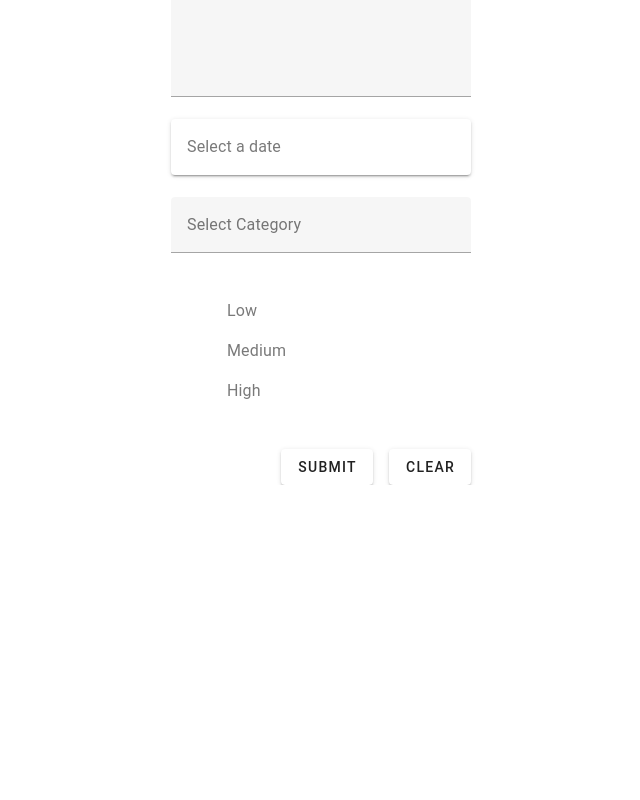
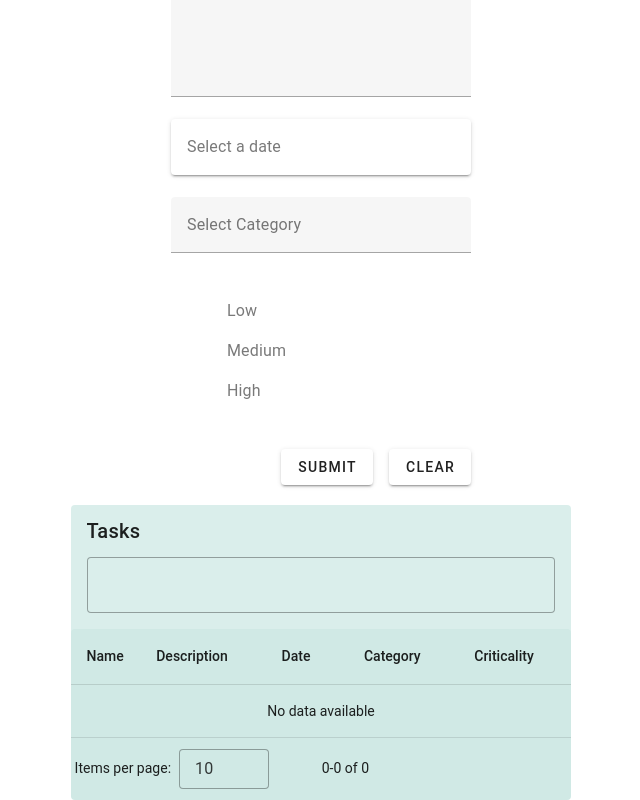
Before and after one commit to marinelakal/To-do-App, a Vue app: page /tasks in a window 1280 px wide. Shown: the part 345-1145 px from the top of the page, without its empty margins (319-959 px from the left). Before the commit the page ends 830 px from the top, so only its background shows below. Built offline with nearby package versions, Linux system fonts and the light colour scheme.

Commit message:
Made .vue component "The Task Table" for representing the task list, added background colors, problem with radio buttons appearance not solved yet

```diff
--- a/src/App.vue
+++ b/src/App.vue
@@ -1,17 +1,21 @@
 <template>
   <h1 class="title">TODOS</h1>
   <the-task-form></the-task-form>
+  <the-task-table></the-task-table>
 </template>
 
 <script>
     import TheTaskForm from './components/TheTaskForm.vue';
-
+    import TheTaskTable from './components/TheTaskTable.vue';
     export default {
         components: {
-            TheTaskForm
+            TheTaskForm,
+            TheTaskTable
         }
     }
 </script>
+
+
 
 <style scoped>
 .title {
--- a/src/components/TheTaskForm.vue
+++ b/src/components/TheTaskForm.vue
@@ -53,9 +53,8 @@
 
 
 
+<style>
 
-
-<style>
   .subtext {
     font-size: 1.5rem;
     color: #999999;
--- /dev/null
+++ b/src/components/TheTaskTable.vue
@@ -0,0 +1,58 @@
+<template>
+    <div class="table-container">
+    <v-card
+      title="Tasks"
+      flat
+    >
+      <template v-slot:text>
+        <v-text-field
+          v-model="search"
+          label="Search"
+          prepend-inner-icon="mdi-magnify"
+          variant="outlined"
+          hide-details
+          single-line
+        ></v-text-field>
+      </template>
+
+      <v-data-table
+        :headers="headers"
+        :search="search"
+      ></v-data-table>
+    </v-card>
+</div>
+  </template>
+
+
+  <script>
+    export default {
+      data () {
+        return {
+          search: '',
+          headers: [
+            {
+              align: 'start',
+              key: 'name',
+              sortable: false,
+              title: 'Name',
+            },
+            { key: 'description', title: 'Description' },
+            { key: 'date', title: 'Date' },
+            { key: 'category', title: 'Category' },
+            { key: 'criticality', title: 'Criticality' }
+          ]
+        }
+      },
+    }
+  </script>
+
+<style>
+    .v-card , .v-data-table{
+        background-color: #cde8e4b9;
+    }
+    .table-container {
+        margin-top: 20px;
+        display: flex;
+        justify-content:center;
+    }
+</style>
```
